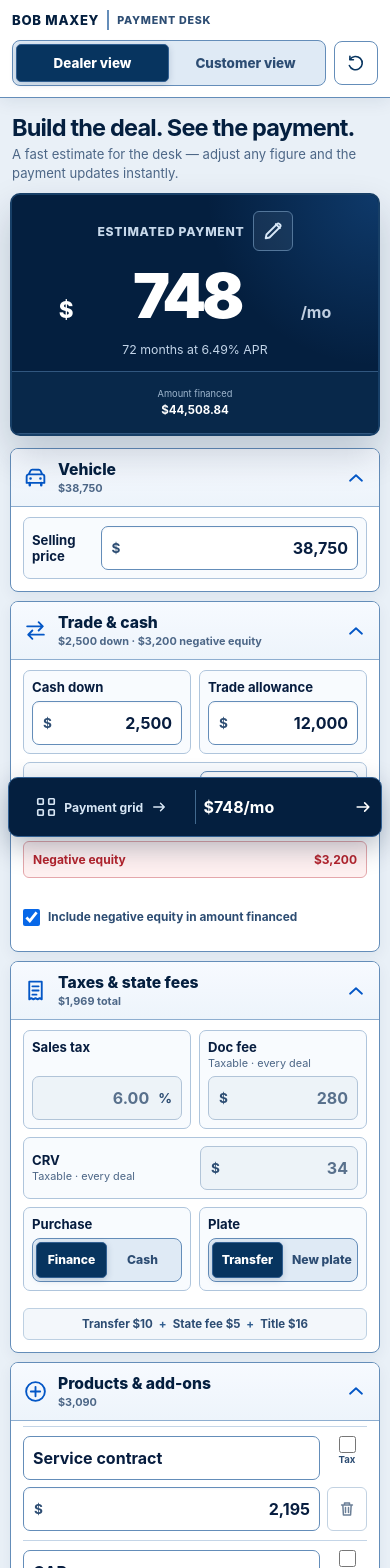
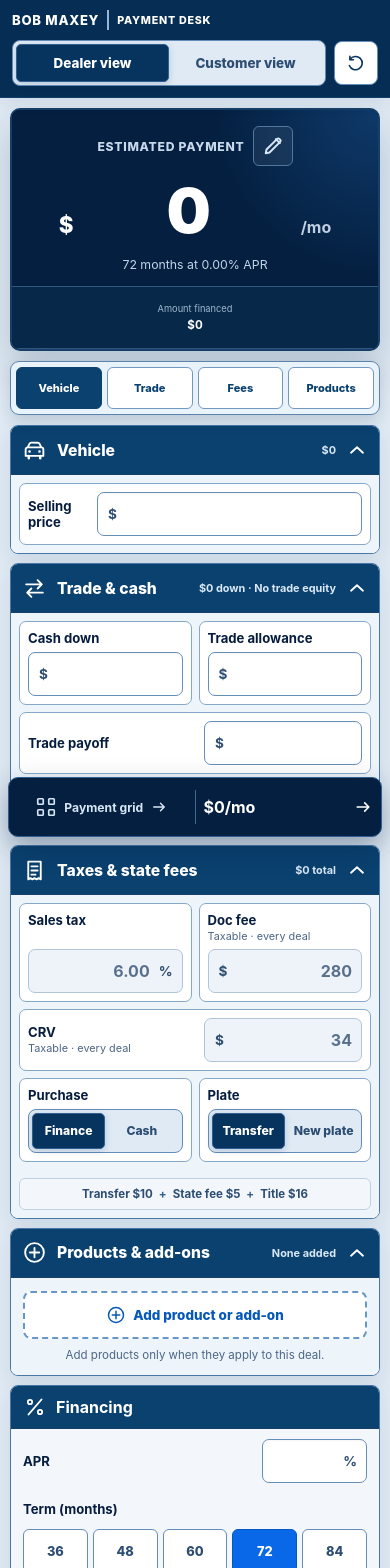
Before and after one commit to TechSavvyJoe/bob-maxey-payment-desk, a React (Vite) app: page / in a window 390 px wide. Shown: the top 1568 px of the page. Built offline with nearby package versions, Linux system fonts and the light colour scheme.

Commit message:
Refine calculator layout and blank defaults

```diff
--- a/src/App.jsx
+++ b/src/App.jsx
@@ -4,35 +4,33 @@ import CustomerView from "./components/CustomerView.jsx";
 import DealerView from "./components/DealerView.jsx";
 import MobileNav from "./components/MobileNav.jsx";
 import PaymentGrid from "./components/PaymentGrid.jsx";
+import QuickJumpNav from "./components/QuickJumpNav.jsx";
 import ResultsPanel from "./components/ResultsPanel.jsx";
 import ViewToggle from "./components/ViewToggle.jsx";
 
 const INITIAL_DEAL = Object.freeze({
-  salePrice: 38_750,
-  cashDown: 2_500,
-  tradeAllowance: 12_000,
-  tradePayoff: 15_200,
+  salePrice: "",
+  cashDown: "",
+  tradeAllowance: "",
+  tradePayoff: "",
   dealType: "finance",
   plateMode: "transfer",
-  newPlateAmount: 0,
+  newPlateAmount: "",
   rollNegativeEquity: true,
-  apr: 6.49,
+  apr: "",
   termMonths: 72,
-  optionalItems: [
-    { id: "service-contract", name: "Service contract", amount: 2_195, taxable: false },
-    { id: "gap-coverage", name: "GAP coverage", amount: 895, taxable: false },
-  ],
+  optionalItems: [],
 });
 
 const INITIAL_RATES = Object.freeze({
-  36: 6.49,
-  48: 6.49,
-  60: 6.49,
-  72: 6.49,
-  84: 6.49,
+  36: "",
+  48: "",
+  60: "",
+  72: "",
+  84: "",
 });
 
-const INITIAL_DOWN_PAYMENTS = Object.freeze([0, 1_000, 2_500, 4_000]);
+const INITIAL_DOWN_PAYMENTS = Object.freeze(["", "", "", ""]);
 
 const freshDeal = () => ({
   ...INITIAL_DEAL,
@@ -46,10 +44,11 @@ export default function App() {
   const [gridDownPayments, setGridDownPayments] = useState([...INITIAL_DOWN_PAYMENTS]);
   const [targetType, setTargetType] = useState("payment");
   const [targetValues, setTargetValues] = useState({
-    payment: 650,
-    outTheDoor: 40_000,
-    amountFinanced: 40_000,
+    payment: "",
+    outTheDoor: "",
+    amountFinanced: "",
   });
+  const [mobileGridOpen, setMobileGridOpen] = useState(false);
   const [solverExpanded, setSolverExpanded] = useState(false);
   const [accordions, setAccordions] = useState({
     vehicle: true,
@@ -71,7 +70,7 @@ export default function App() {
     }
     setDealInput((current) => {
       const next = { ...current, [field]: value };
-      if (field === "termMonths") next.apr = Number(gridRates[value] ?? current.apr);
+      if (field === "termMonths") next.apr = gridRates[value] ?? current.apr;
       return next;
     });
   };
@@ -94,8 +93,8 @@ export default function App() {
         ...current.optionalItems,
         {
           id,
-          name: preset.name ?? "Additional product",
-          amount: preset.amount ?? 0,
+          name: preset.name ?? "",
+          amount: preset.amount ?? "",
           taxable: preset.taxable ?? false,
         },
       ],
@@ -125,7 +124,8 @@ export default function App() {
     setGridRates({ ...INITIAL_RATES });
     setGridDownPayments([...INITIAL_DOWN_PAYMENTS]);
     setTargetType("payment");
-    setTargetValues({ payment: 650, outTheDoor: 40_000, amountFinanced: 40_000 });
+    setTargetValues({ payment: "", outTheDoor: "", amountFinanced: "" });
+    setMobileGridOpen(false);
     setSolverExpanded(false);
     setAccordions({ vehicle: true, trade: true, taxes: true, roll: true });
     itemCounter.current = 1;
@@ -163,10 +163,17 @@ export default function App() {
   const applyGridScenario = ({ termMonths, apr, cashDown }) => {
     setDealInput((current) => ({ ...current, termMonths, apr, cashDown }));
     setGridRates((current) => ({ ...current, [termMonths]: apr }));
+    setMobileGridOpen(false);
     document.getElementById("calculator-top")?.scrollIntoView({ behavior: "smooth" });
   };
 
-  const scrollToGrid = () => document.getElementById("payment-grid")?.scrollIntoView({ behavior: "smooth" });
+  const scrollToGrid = () => {
+    if (window.matchMedia("(max-width: 760px)").matches) {
+      setMobileGridOpen(true);
+      return;
+    }
+    document.getElementById("payment-grid")?.scrollIntoView({ behavior: "smooth" });
+  };
   const scrollToPayment = () => {
     const mobile = window.matchMedia("(max-width: 760px)").matches;
     document
@@ -175,7 +182,7 @@ export default function App() {
   };
 
   return (
-    <div className="app-frame">
+    <div className={`app-frame ${mobileGridOpen ? "has-mobile-grid-open" : ""}`}>
       <ViewToggle onReset={resetDeal} onViewChange={setView} view={view} />
 
       <div className="calculator-shell" id="calculator-top">
@@ -190,6 +197,7 @@ export default function App() {
                 <div className="mobile-results" id="payment-results-mobile">
                   <ResultsPanel dealInput={dealInput} result={result} {...paymentTargetProps} />
                 </div>
+                <QuickJumpNav />
                 <DealerView
                   accordions={accordions}
                   addItem={addItem}
@@ -235,12 +243,14 @@ export default function App() {
           dealInput={dealInput}
           downPayments={gridDownPayments}
           onApplyScenario={applyGridScenario}
+          onMobileClose={() => setMobileGridOpen(false)}
           onDownPaymentChange={(index, value) =>
             setGridDownPayments((current) => current.map((item, itemIndex) => itemIndex === index ? value : item))
           }
           onRateChange={(term, value) => setGridRates((current) => ({ ...current, [term]: value }))}
           rates={gridRates}
           result={result}
+          mobileOpen={mobileGridOpen}
         />
       ) : null}
 
--- a/src/components/DealSection.jsx
+++ b/src/components/DealSection.jsx
@@ -14,7 +14,7 @@ export default function DealSection({
   const contentId = `${id}-content`;
 
   return (
-    <section className={`deal-section ${className}`}>
+    <section className={`deal-section ${className}`} id={`${id}-section`}>
       <button
         aria-controls={contentId}
         aria-expanded={open}
--- a/src/components/DealerView.jsx
+++ b/src/components/DealerView.jsx
@@ -157,7 +157,7 @@ export default function DealerView({
             </div>
             {dealInput.plateMode === "new" ? (
               <FieldRow
-                helper={`Title ${formatCurrency(result.fees.titleFee)} added automatically`}
+                helper={`Title ${formatCurrency(result.isFinanced ? CALCULATION_DEFAULTS.financeTitleFee : CALCULATION_DEFAULTS.cashTitleFee)} added automatically`}
                 htmlFor="new-plate-amount"
                 label="New plate amount"
               >
@@ -170,11 +170,11 @@ export default function DealerView({
               </FieldRow>
             ) : (
               <div className="state-fee-line">
-                Transfer {formatCurrency(result.fees.plateTransferFee)}
+                Transfer {formatCurrency(CALCULATION_DEFAULTS.plateTransferFee)}
                 <span>+</span>
-                State fee {formatCurrency(result.fees.additionalTransferFee)}
+                State fee {formatCurrency(CALCULATION_DEFAULTS.additionalTransferFee)}
                 <span>+</span>
-                Title {formatCurrency(result.fees.titleFee)}
+                Title {formatCurrency(result.isFinanced ? CALCULATION_DEFAULTS.financeTitleFee : CALCULATION_DEFAULTS.cashTitleFee)}
               </div>
             )}
           </DealSection>
@@ -185,9 +185,11 @@ export default function DealerView({
             id="products-addons"
             onToggle={() => toggleAccordion("roll")}
             open={accordions.roll}
-            summary={formatWholeCurrency(result.optionalItemsTotal)}
+            summary={dealInput.optionalItems.length ? formatWholeCurrency(result.optionalItemsTotal) : "None added"}
             title="Products & add-ons"
           >
+            {dealInput.optionalItems.length ? (
+              <>
                 <div className="option-list__header" aria-hidden="true">
                   <span>Item</span>
                   <span>Amount</span>
@@ -201,18 +203,19 @@ export default function DealerView({
                     aria-label={`Name for product or add-on ${index + 1}`}
                     className="text-input"
                     onChange={(event) => updateItem(index, { name: event.target.value })}
+                    placeholder="Product name"
                     type="text"
                     value={item.name}
                   />
                   <MoneyInput
-                    ariaLabel={`${item.name} amount`}
+                    ariaLabel={`${item.name || `Product or add-on ${index + 1}`} amount`}
                     compact
                     onChange={(value) => updateItem(index, { amount: value })}
                     value={item.amount}
                   />
                   <label className="tax-check">
                     <input
-                      aria-label={`${item.name} is taxable`}
+                      aria-label={`${item.name || `Product or add-on ${index + 1}`} is taxable`}
                       checked={item.taxable}
                       onChange={(event) => updateItem(index, { taxable: event.target.checked })}
                       type="checkbox"
@@ -220,7 +223,7 @@ export default function DealerView({
                     <span>Tax</span>
                   </label>
                   <button
-                    aria-label={`Remove ${item.name}`}
+                    aria-label={`Remove ${item.name || `product or add-on ${index + 1}`}`}
                     className="icon-button"
                     onClick={() => removeItem(index)}
                     type="button"
@@ -230,17 +233,19 @@ export default function DealerView({
                 </div>
                   ))}
                 </div>
+              </>
+            ) : null}
             <button className="add-item-button" onClick={() => addItem()} type="button">
               <AddCircleIcon size={20} />
-              Add item
+              Add product or add-on
             </button>
+            {dealInput.optionalItems.length ? (
               <div className="subtotal-line">
                 <strong>Add-ons</strong>
                 <strong>{formatWholeCurrency(result.optionalItemsTotal)}</strong>
               </div>
-            <p className="section-note">
-              Included in amount financed on finance deals and in the total on cash deals.
-            </p>
+            ) : null}
+            <p className="section-note">Add products only when they apply to this deal.</p>
           </DealSection>
         </div>
       </div>
--- a/src/components/Fields.jsx
+++ b/src/components/Fields.jsx
@@ -10,6 +10,8 @@ const cleanNumber = (raw) => {
   const parsed = Number(cleaned);
   return Number.isFinite(parsed) ? parsed : 0;
 };
+
+const isBlank = (value) => value === "" || value === null || value === undefined;
 
 export const MoneyInput = forwardRef(function MoneyInput(
   {
@@ -27,13 +29,17 @@ export const MoneyInput = forwardRef(function MoneyInput(
   const generatedId = useId();
   const inputId = id || generatedId;
   const [focused, setFocused] = useState(false);
-  const [draft, setDraft] = useState(String(value ?? 0));
+  const [draft, setDraft] = useState(isBlank(value) ? "" : String(value));
 
   useEffect(() => {
-    if (!focused) setDraft(String(value ?? 0));
+    if (!focused) setDraft(isBlank(value) ? "" : String(value));
   }, [value, focused]);
 
   const commit = (raw) => {
+    if (String(raw).trim() === "") {
+      onChange?.("");
+      return "";
+    }
     const next = Math.max(min, cleanNumber(raw));
     onChange?.(next);
     return next;
@@ -59,12 +65,12 @@ export const MoneyInput = forwardRef(function MoneyInput(
         }}
         onFocus={(event) => {
           setFocused(true);
-          setDraft(String(value ?? 0));
+          setDraft(isBlank(value) ? "" : String(value));
           requestAnimationFrame(() => event.target.select());
         }}
         ref={ref}
         type="text"
-        value={focused ? draft : numberFormatter.format(value ?? 0)}
+        value={focused ? draft : isBlank(value) ? "" : numberFormatter.format(value)}
       />
     </span>
   );
@@ -74,10 +80,10 @@ export const PercentInput = ({ value, onChange, id, ariaLabel, className = "", d
   const generatedId = useId();
   const inputId = id || generatedId;
   const [focused, setFocused] = useState(false);
-  const [draft, setDraft] = useState(String(value ?? 0));
+  const [draft, setDraft] = useState(isBlank(value) ? "" : String(value));
 
   useEffect(() => {
-    if (!focused) setDraft(Number(value ?? 0).toFixed(2));
+    if (!focused) setDraft(isBlank(value) ? "" : Number(value).toFixed(2));
   }, [value, focused]);
 
   return (
@@ -90,19 +96,20 @@ export const PercentInput = ({ value, onChange, id, ariaLabel, className = "", d
         min="0"
         onBlur={() => {
           setFocused(false);
-          setDraft(Number(value ?? 0).toFixed(2));
+          setDraft(isBlank(value) ? "" : Number(value).toFixed(2));
         }}
         onChange={(event) => {
-          setDraft(event.target.value);
-          onChange?.(Math.max(0, cleanNumber(event.target.value)));
+          const raw = event.target.value;
+          setDraft(raw);
+          onChange?.(raw.trim() === "" ? "" : Math.max(0, cleanNumber(raw)));
         }}
         onFocus={(event) => {
           setFocused(true);
-          setDraft(String(value ?? 0));
+          setDraft(isBlank(value) ? "" : String(value));
           requestAnimationFrame(() => event.target.select());
         }}
         type="text"
-        value={focused ? draft : Number(value ?? 0).toFixed(2)}
+        value={focused ? draft : isBlank(value) ? "" : Number(value).toFixed(2)}
       />
       <span aria-hidden="true" className="percent-input__suffix">%</span>
     </span>
--- a/src/components/PaymentGrid.jsx
+++ b/src/components/PaymentGrid.jsx
@@ -14,6 +14,8 @@ export default function PaymentGrid({
   onRateChange,
   onDownPaymentChange,
   onApplyScenario,
+  onMobileClose,
+  mobileOpen = false,
 }) {
   const grid = useMemo(
     () =>
@@ -37,13 +39,16 @@ export default function PaymentGrid({
   });
 
   return (
-    <section className="payment-grid-section" id="payment-grid">
+    <section className={`payment-grid-section ${mobileOpen ? "is-mobile-open" : ""}`} id="payment-grid">
       <div className="grid-heading">
         <div>
           <h2>Payment grid</h2>
           <p>Compare terms, rates, and down payments without rebuilding the deal.</p>
         </div>
-        <button className="back-button" onClick={() => document.getElementById("calculator-top")?.scrollIntoView({ behavior: "smooth" })} type="button">
+        <button className="back-button" onClick={() => {
+          if (window.matchMedia("(max-width: 760px)").matches) onMobileClose?.();
+          else document.getElementById("calculator-top")?.scrollIntoView({ behavior: "smooth" });
+        }} type="button">
           <ArrowIcon direction="up" size={20} />
           Back to calculator
         </button>
--- /dev/null
+++ b/src/components/QuickJumpNav.jsx
@@ -0,0 +1,24 @@
+import React from "react";
+
+const sections = [
+  { label: "Vehicle", target: "vehicle-section" },
+  { label: "Trade", target: "trade-cash-section" },
+  { label: "Fees", target: "taxes-fees-section" },
+  { label: "Products", target: "products-addons-section" },
+];
+
+export default function QuickJumpNav() {
+  const jump = (target) => {
+    document.getElementById(target)?.scrollIntoView({ behavior: "smooth", block: "start" });
+  };
+
+  return (
+    <nav aria-label="Jump to deal section" className="quick-jump-nav">
+      {sections.map((section) => (
+        <button key={section.target} onClick={() => jump(section.target)} type="button">
+          {section.label}
+        </button>
+      ))}
+    </nav>
+  );
+}
--- a/src/components/TargetSolver.jsx
+++ b/src/components/TargetSolver.jsx
@@ -50,6 +50,17 @@ function resultLine(deal) {
 }
 
 function buildSuggestions({ dealInput, result, targetType, targetValue, gridRates }) {
+  if (targetValue === "" || Number(targetValue) <= 0) {
+    return {
+      direction: "reduce",
+      gap: 0,
+      metric: targetType === "outTheDoor" ? "outTheDoor" : "amountFinanced",
+      targetMetric: 0,
+      targetPaymentSolution: null,
+      suggestions: [],
+      empty: true,
+    };
+  }
   const targetPaymentSolution =
     targetType === "payment"
       ? solveAmountFinancedForPayment({
@@ -187,7 +198,7 @@ function buildSuggestions({ dealInput, result, targetType, targetValue, gridRate
         if (reduction >= 0.01) {
           addSuggestion({
             id: "option",
-            title: `Reduce ${dealInput.optionalItems[itemIndex].name}`,
+            title: `Reduce ${dealInput.optionalItems[itemIndex].name.trim() || "product or add-on"}`,
             value: `−${formatCurrency(reduction)}`,
             detail: resultLine(itemSolution.deal),
             amount: reduction,
@@ -286,6 +297,7 @@ export default function TargetSolver({
 
   const targetSuffix = targetType === "payment" ? "/mo" : "";
   const summary = (() => {
+    if (solution.empty) return "Enter a target amount to see adjustment options.";
     if (solution.gap < 0.01) return `The current ${metricLabel[targetType]} is already on target.`;
     if (solution.direction === "reduce") {
       return targetType === "payment"
@@ -321,7 +333,7 @@ export default function TargetSolver({
           </button>
         ) : null}
       </div>
-      <div className="target-panel__body">
+      <div className={`target-panel__body ${solution.empty ? "is-empty" : ""}`}>
         <div className="target-setup">
           <SegmentedControl
             className="target-tabs"
--- a/src/styles.css
+++ b/src/styles.css
@@ -2290,3 +2290,334 @@ p {
     transition-duration: 0.01ms !important;
   }
 }
+
+/* Professional workspace pass: stronger grouping and a faster sales-desk flow. */
+.quick-jump-nav {
+  display: none;
+}
+
+.deal-grid {
+  grid-template-rows: auto auto;
+  align-items: stretch;
+}
+
+.deal-column {
+  display: contents;
+}
+
+.deal-section--vehicle {
+  grid-column: 1;
+  grid-row: 1;
+}
+
+.deal-section--trade {
+  grid-column: 2;
+  grid-row: 1;
+}
+
+.deal-section--taxes {
+  grid-column: 1;
+  grid-row: 2;
+}
+
+.deal-section--products {
+  grid-column: 2;
+  grid-row: 2;
+}
+
+.deal-section,
+.financing-panel,
+.target-panel,
+.payment-grid-section {
+  border-color: #4778a8;
+  box-shadow: 0 8px 22px rgba(4, 31, 63, 0.09);
+}
+
+.deal-section {
+  display: flex;
+  flex-direction: column;
+}
+
+.deal-section__header {
+  border-bottom-color: #183f67;
+  background: #0a416f;
+  color: #fff;
+}
+
+.deal-section__icon,
+.deal-section__chevron,
+.deal-section__title,
+.deal-section__summary {
+  color: #fff;
+}
+
+.deal-section__summary {
+  color: #d9e8f6;
+}
+
+.deal-section__content {
+  flex: 1;
+  background: #f3f7fb;
+}
+
+.money-input,
+.percent-input,
+.text-input {
+  border-color: #668fb8;
+  background: #fff;
+}
+
+.add-item-button {
+  min-height: 48px;
+  border: 2px dashed #6697c8;
+  background: #fff;
+  color: #0759b9;
+}
+
+.deal-section--products .section-note {
+  margin: 9px 0 0;
+  text-align: center;
+}
+
+.financing-panel {
+  border-color: #4778a8;
+  background: #f3f7fb;
+}
+
+.financing-panel__heading {
+  align-self: stretch;
+  margin: -11px 0 -11px -14px;
+  padding: 11px 15px;
+  background: #0a416f;
+  color: #fff;
+}
+
+.financing-panel__heading h2 {
+  color: #fff;
+}
+
+.target-panel__heading,
+.grid-heading {
+  border-bottom-color: #183f67;
+  background: #0a416f;
+}
+
+.target-panel__heading h2,
+.grid-heading h2 {
+  color: #fff;
+}
+
+.target-panel__heading p,
+.grid-heading p {
+  color: #d9e8f6;
+}
+
+.target-panel__heading .text-action {
+  color: #fff;
+}
+
+.target-panel__body,
+.grid-context {
+  background: #f3f7fb;
+}
+
+.target-panel__body.is-empty {
+  grid-template-columns: 1fr;
+}
+
+.target-panel__body.is-empty .target-setup {
+  border-right: 0;
+}
+
+.payment-grid-section .back-button {
+  border-color: #8fb4d8;
+}
+
+.deal-section,
+.financing-panel,
+.target-panel {
+  scroll-margin-top: 84px;
+}
+
+@media (max-width: 760px) {
+  body {
+    background: #dfeaf4;
+  }
+
+  body:has(.has-mobile-grid-open) {
+    overflow: hidden;
+  }
+
+  .app-header {
+    position: relative;
+    border-bottom-color: #123f69;
+    background: #062d53;
+  }
+
+  .brand,
+  .brand > span:last-child {
+    color: #fff;
+  }
+
+  .brand__rule {
+    background: #93b7d9;
+  }
+
+  .calculator-shell {
+    padding-top: 10px;
+  }
+
+  .page-intro:not(.page-intro--customer) {
+    display: none;
+  }
+
+  .mobile-results {
+    margin-bottom: 10px;
+  }
+
+  .quick-jump-nav {
+    position: sticky;
+    top: 8px;
+    z-index: 24;
+    display: grid;
+    grid-template-columns: repeat(4, minmax(0, 1fr));
+    gap: 5px;
+    margin-bottom: 10px;
+    padding: 5px;
+    border: 1.5px solid #5b83ab;
+    border-radius: 9px;
+    background: rgba(234, 243, 251, 0.96);
+    box-shadow: 0 6px 16px rgba(4, 31, 63, 0.16);
+    backdrop-filter: blur(10px);
+  }
+
+  .quick-jump-nav button {
+    min-width: 0;
+    min-height: 42px;
+    padding: 5px 2px;
+    border: 1px solid #7198bf;
+    border-radius: 6px;
+    background: #fff;
+    color: #0a416f;
+    font-size: 0.69rem;
+    font-weight: 800;
+  }
+
+  .quick-jump-nav button:first-child {
+    border-color: #0a416f;
+    background: #0a416f;
+    color: #fff;
+  }
+
+  .deal-grid {
+    grid-template-columns: 1fr;
+    grid-template-rows: none;
+    gap: 9px;
+  }
+
+  .deal-section--vehicle,
+  .deal-section--trade,
+  .deal-section--taxes,
+  .deal-section--products {
+    grid-column: 1;
+  }
+
+  .deal-section--vehicle { grid-row: 1; }
+  .deal-section--trade { grid-row: 2; }
+  .deal-section--taxes { grid-row: 3; }
+  .deal-section--products { grid-row: 4; }
+
+  .deal-section__header {
+    min-height: 49px;
+    padding: 8px 11px;
+  }
+
+  .deal-section__title-wrap {
+    flex-direction: row;
+    align-items: center;
+    justify-content: space-between;
+    width: 100%;
+  }
+
+  .deal-section__chevron {
+    color: #fff;
+  }
+
+  .deal-section__content {
+    background: #edf4fa;
+  }
+
+  #vehicle-content.is-open,
+  #trade-cash-content.is-open,
+  #taxes-fees-content.is-open {
+    gap: 7px;
+    padding: 8px;
+  }
+
+  #vehicle-content > .field-row,
+  #trade-cash-content > .field-row,
+  #taxes-fees-content > .field-row,
+  #taxes-fees-content > .choice-row {
+    min-height: 74px;
+    border-color: #86a8c8;
+    background: #fff;
+  }
+
+  #vehicle-content > .field-row {
+    min-height: 58px;
+  }
+
+  .financing-panel {
+    overflow: hidden;
+    padding-top: 0;
+  }
+
+  .financing-panel__heading {
+    margin: 0 -12px;
+    padding: 9px 12px;
+    border-bottom: 1px solid #183f67;
+  }
+
+  .target-panel__heading {
+    min-height: 58px;
+  }
+
+  .target-panel__heading .text-action {
+    color: #fff;
+  }
+
+  .payment-grid-section {
+    display: none;
+  }
+
+  .payment-grid-section.is-mobile-open {
+    position: fixed;
+    inset: 0;
+    z-index: 90;
+    display: block;
+    width: 100%;
+    max-height: 100dvh;
+    margin: 0;
+    overflow-y: auto;
+    border: 0;
+    border-radius: 0;
+    background: #e7eff7;
+    overscroll-behavior: contain;
+  }
+
+  .payment-grid-section.is-mobile-open .grid-heading {
+    position: sticky;
+    top: 0;
+    z-index: 2;
+  }
+
+  .payment-grid-section.is-mobile-open .back-button {
+    min-width: 118px;
+    padding: 6px 10px;
+    font-size: 0.72rem !important;
+  }
+
+  .has-mobile-grid-open .mobile-nav {
+    display: none;
+  }
+}
```
Also changed, not shown: src/lib/calculations.js, 1 other file (tests, documents, lock files or other folders). Lines whose indentation alone changed are shown as unchanged.
